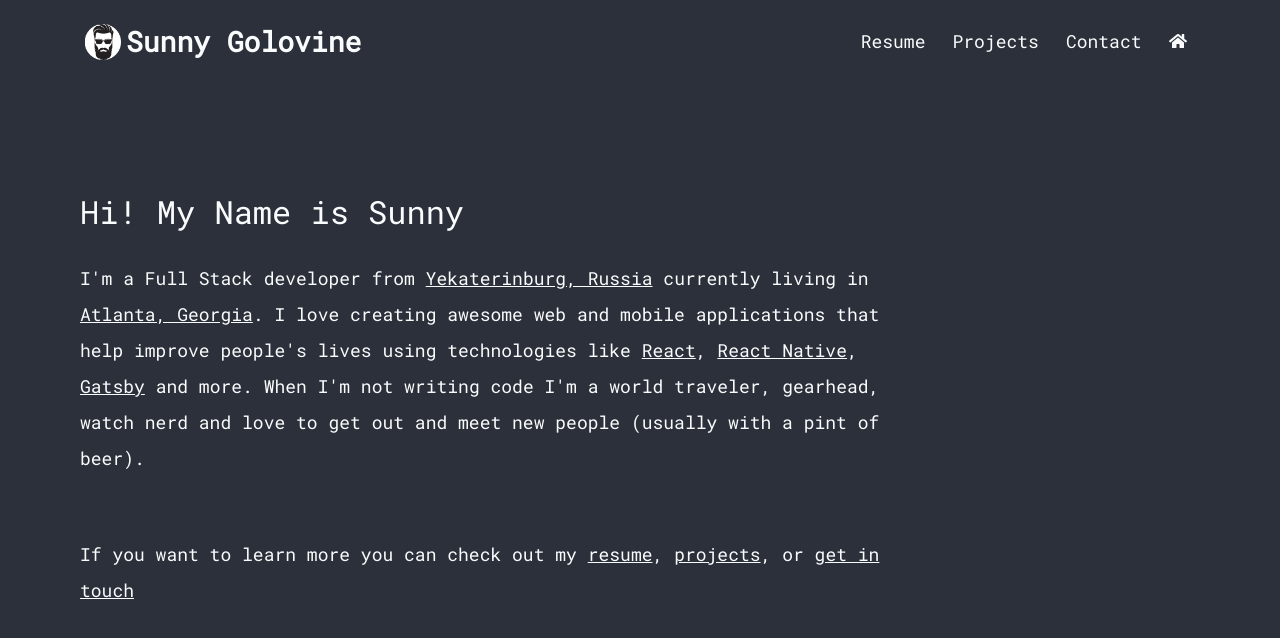
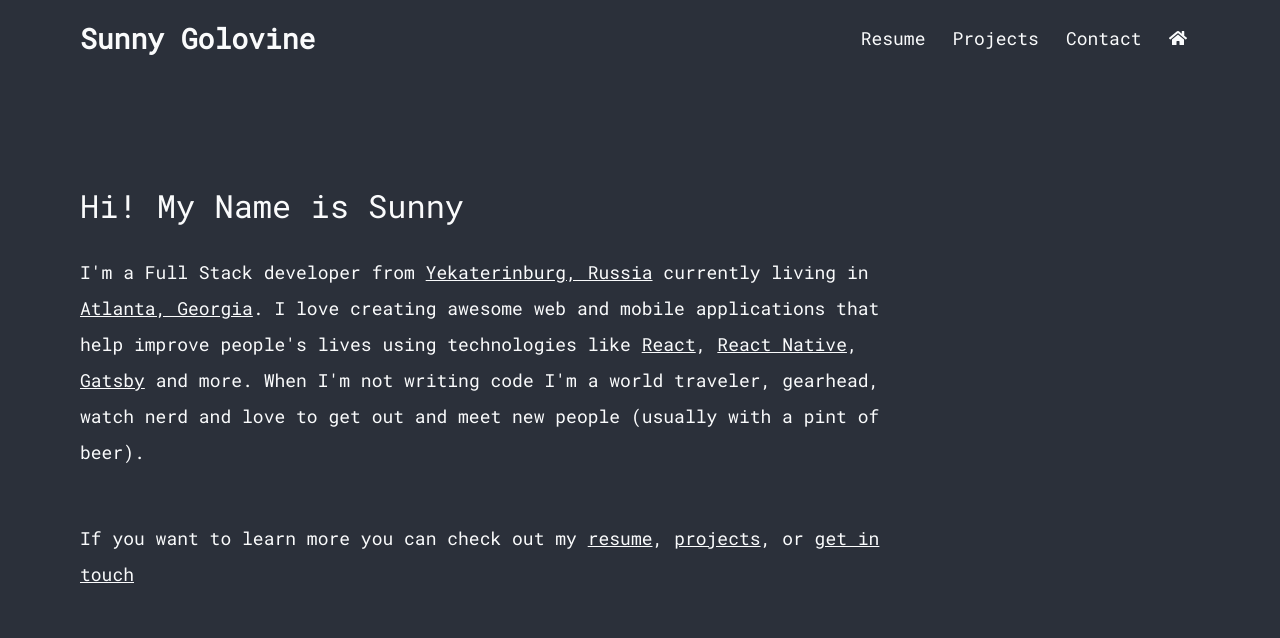
Before and after one commit to sgolovine/personal-site, a React (Vite) app: page / in a window 1280 px wide. Shown: the top 638 px of the page. Built offline with nearby package versions, Linux system fonts and the light colour scheme.

Commit message:
Better intergration with routing

```diff
--- a/src/containers/Header.js
+++ b/src/containers/Header.js
@@ -4,28 +4,85 @@ import Headroom from 'react-headroom'
 import { FaHome } from 'react-icons/fa'
 import { colors } from 'colors'
 import styled from 'styled-components'
-import icon from '@images/profile-small.png'
+import { Location } from '@reach/router'
+
+const toggleExperements = false
+
+const paths = {
+  '/': 'Sunny Golovine',
+  '/resume': 'Resume',
+  '/projects': 'Projects',
+  '/contact': 'Contact',
+}
+
+const fallback = 'Sunny Golovine'
 
 export const Header = ({ children }) => {
+  const renderTitle = () => {
+    return (
+      <Location>
+        {(props) => {
+          const { pathname } = props.location
+          return (
+            <Brand>{paths[pathname] || fallback}</Brand>
+          )
+        }}
+      </Location>
+    )
+  }
+
+  const experementalLinks = () => {
+    const paths = ['/resume', '/projects', '/contact']
+    return (
+      <Location>
+        {(props) => {
+          const { pathname } = props.location
+          const links = paths.map((path) => {
+            if (pathname !== path) {
+              return (
+                <HeaderLink to={path}>{path}</HeaderLink>
+              )
+            }
+          })
+          return (
+            <>
+              {links}
+
+              <HeaderLink to="/">
+                <HomeIcon />
+              </HeaderLink>
+            </>
+          )
+        }}
+      </Location>
+    )
+  }
+
+  const regularLinks = () => {
+    return (
+      <>
+        <HeaderLink to="/resume">Resume</HeaderLink>
+        <HeaderLink to="/projects">Projects</HeaderLink>
+        <HeaderLink to="/contact">Contact</HeaderLink>
+        <HeaderLink to="/">
+          <HomeIcon />
+        </HeaderLink>
+      </>
+    )
+  }
+
   return (
     <>
       <Headroom>
         <Container>
-          <Left>
-            <BrandIcon src={icon} />
-            <Brand>Sunny Golovine</Brand>
-          </Left>
+          <Left>{renderTitle()}</Left>
           <Right>
-            <HeaderLink to="/resume">Resume</HeaderLink>
-            <HeaderLink to="/projects">Projects</HeaderLink>
-            <HeaderLink to="/contact">Contact</HeaderLink>
-            <HeaderLink to="/">
-              <HomeIcon />
-            </HeaderLink>
+            {toggleExperements
+              ? experementalLinks()
+              : regularLinks()}
           </Right>
         </Container>
       </Headroom>
-      {children}
     </>
   )
 }
--- a/src/pages/home.js
+++ b/src/pages/home.js
@@ -15,7 +15,6 @@ const gatsby = 'https://www.gatsbyjs.org/'
 export default () => {
   return (
     <>
-      <PageContainer>
       {/* Main Heading */}
       <H1>Hi! My Name is Sunny</H1>
       <Section marginTop={0} marginBottom={10}>
@@ -37,8 +36,8 @@ export default () => {
             Atlanta, Georgia
           </a>
           . I love creating awesome web and mobile
-            applications that help improve people&apos;s
-            lives using technologies like{' '}
+          applications that help improve people&apos;s lives
+          using technologies like{' '}
           <a
             href={react}
             target="_blank"
@@ -62,10 +61,10 @@ export default () => {
           >
             Gatsby
           </a>{' '}
-            and more. When I&apos;m not writing code
-            I&apos;m a world traveler, gearhead, watch nerd
-            and love to get out and meet new people (usually
-            with a pint of beer).
+          and more. When I&apos;m not writing code I&apos;m
+          a world traveler, gearhead, watch nerd and love to
+          get out and meet new people (usually with a pint
+          of beer).
         </Text>
       </Section>
       <Section marginTop={50} marginBottom={0}>
@@ -76,7 +75,6 @@ export default () => {
           <Link to="/contact">get in touch</Link>
         </Text>
       </Section>
-      </PageContainer>
     </>
   )
 }
--- a/src/router.js
+++ b/src/router.js
@@ -5,6 +5,7 @@ import Contact from 'pages/contact'
 import Resume from 'pages/resume'
 import { Router } from '@reach/router'
 import { Header } from 'containers/Header'
+import PageContainer from 'containers/PageContainer'
 
 const SiteRouter = () => (
   <Router>
@@ -17,8 +18,11 @@ const SiteRouter = () => (
 
 export default () => {
   return (
-    <Header>
-      <SiteRouter />
-    </Header>
+    <>
+      <Header />
+      <PageContainer>
+        <SiteRouter />
+      </PageContainer>
+    </>
   )
 }
```
Lines whose indentation alone changed are shown as unchanged.
